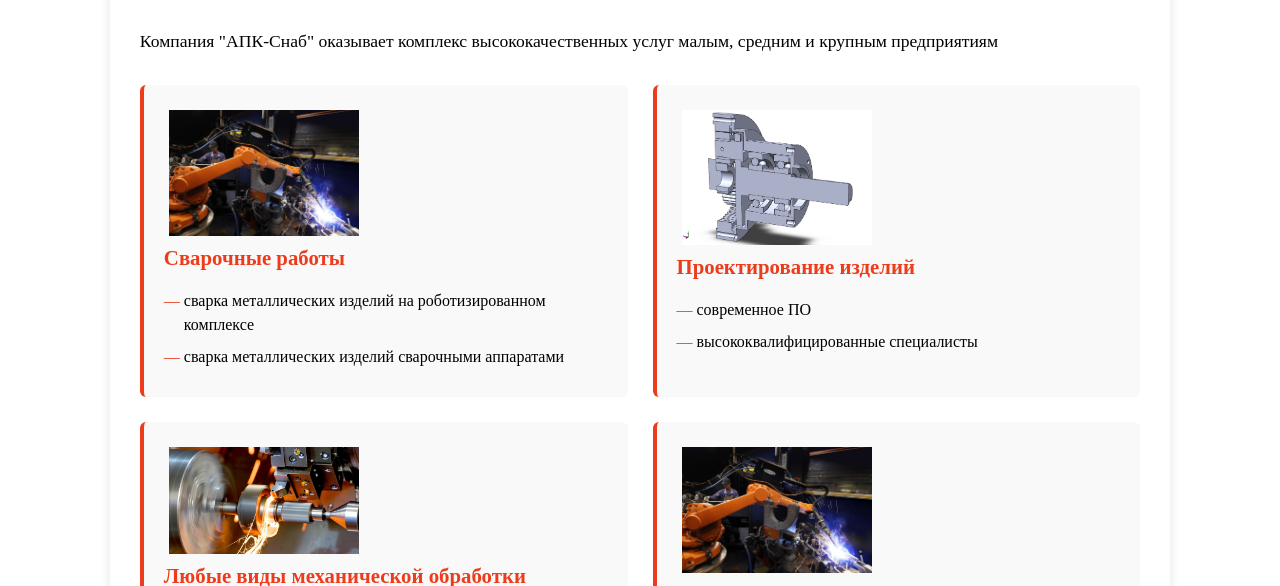
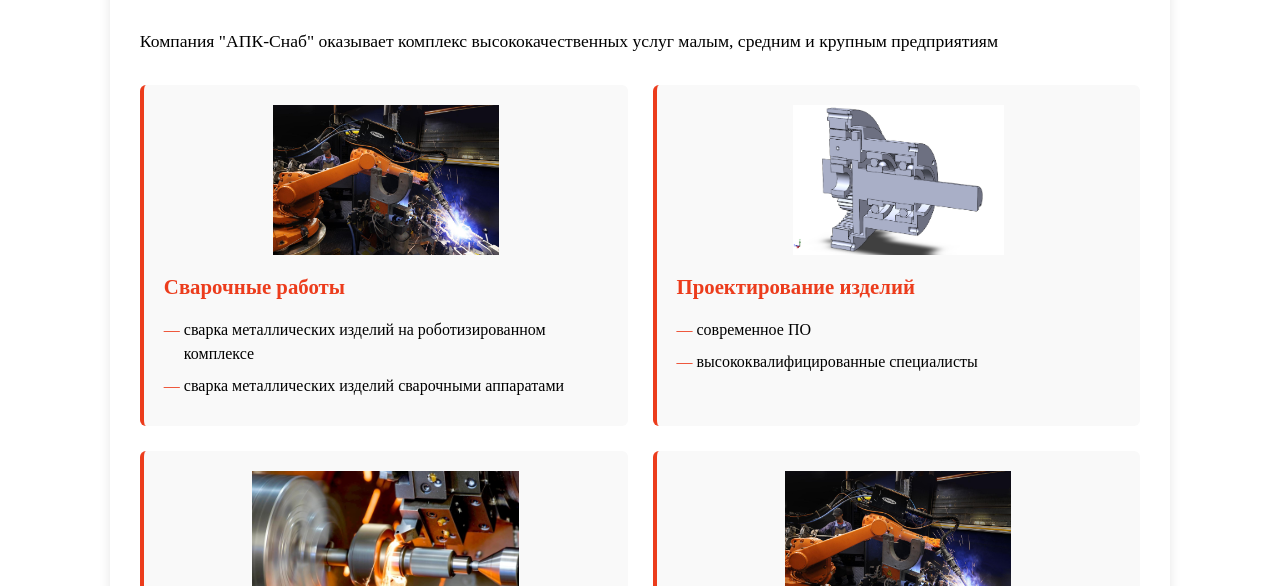
Before and after one commit to Dompfaff21/component, a plain HTML site: page pages/uslug-rez.html in a window 1280 px wide. Shown: the part 366-952 px from the top of the page. Drawn offline with Linux system fonts and the light colour scheme.

Commit message:
Update uslug-rez.html

```diff
--- a/pages/uslug-rez.html
+++ b/pages/uslug-rez.html
@@ -36,7 +36,7 @@
 
             <div class="services-grid">
                 <div class="service-item">
-                    <div class="service-image">
+                    <div class="service-image1">
                         <img src="../pics/4.jpg" alt="Дополнительные услуги">
                     </div>
                     <h3 class="service-title">Сварочные работы</h3>
@@ -47,7 +47,7 @@
                 </div>
 
                 <div class="service-item">
-                    <div class="service-image">
+                    <div class="service-image1">
                         <img src="../pics/2.jpg" alt="Дополнительные услуги">
                     </div>
                     <h3 class="service-title">Проектирование изделий</h3>
@@ -58,7 +58,7 @@
                 </div>
 
                 <div class="service-item">
-                    <div class="service-image">
+                    <div class="service-image1">
                         <img src="../pics/3.jpg" alt="Дополнительные услуги">
                     </div>
                     <h3 class="service-title">Любые виды механической обработки</h3>
@@ -69,7 +69,7 @@
                 </div>
 
                 <div class="service-item">
-                    <div class="service-image">
+                    <div class="service-image1">
                         <img src="../pics/4.jpg" alt="Дополнительные услуги">
                     </div>
                     <h3 class="service-title">Покраска металлических изделий</h3>
```
